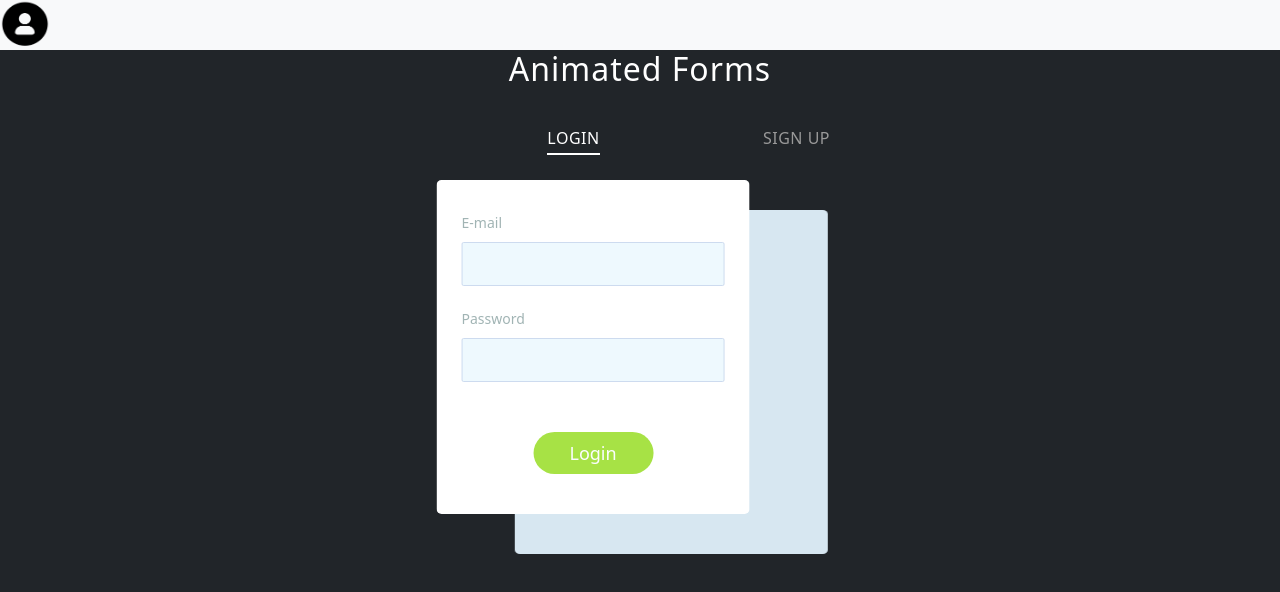
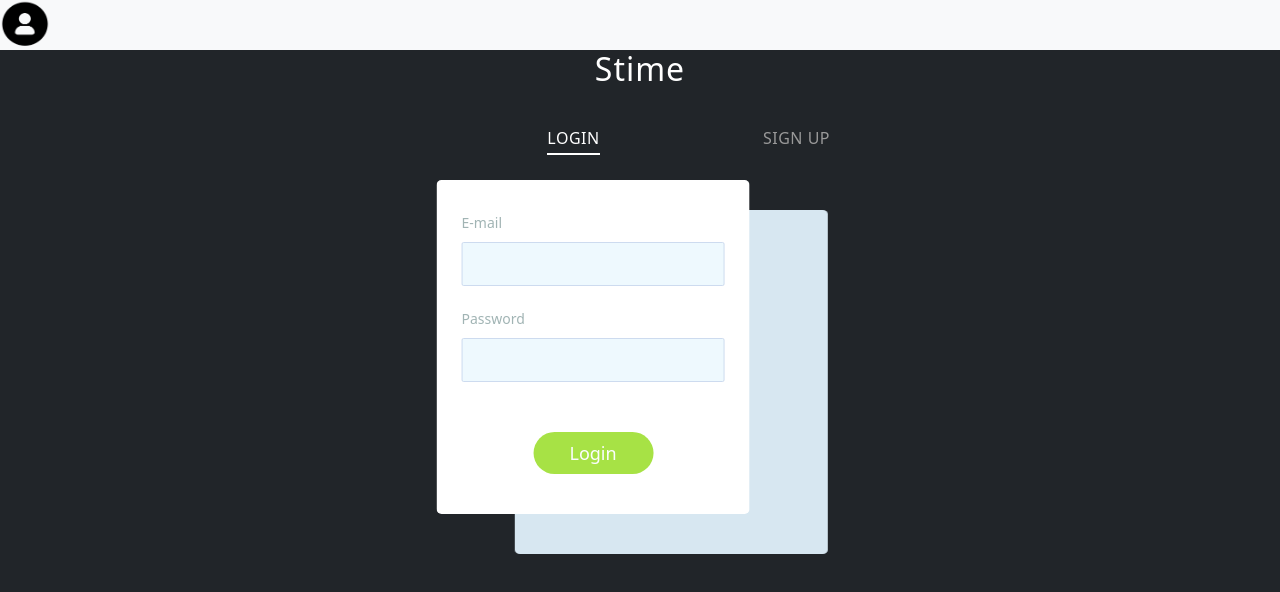
Before and after one commit to crichardd/pa-front, a React (Create React App) app: page / in a window 1280 px wide. Shown: the top 592 px of the page. Built offline with nearby package versions, Linux system fonts and the light colour scheme.

Commit message:
correction texte

```diff
--- a/src/App.js
+++ b/src/App.js
@@ -34,7 +34,7 @@
       </header>
       <main className='bg-dark LandingPage-main'>
       <section className="forms-section">
-        <h1 className="section-title">Animated Forms</h1>
+        <h1 className="section-title">Stime</h1>
         <div className="forms">
           <div className="form-wrapper is-active">
             <button type="button" className="switcher switcher-login">
```
